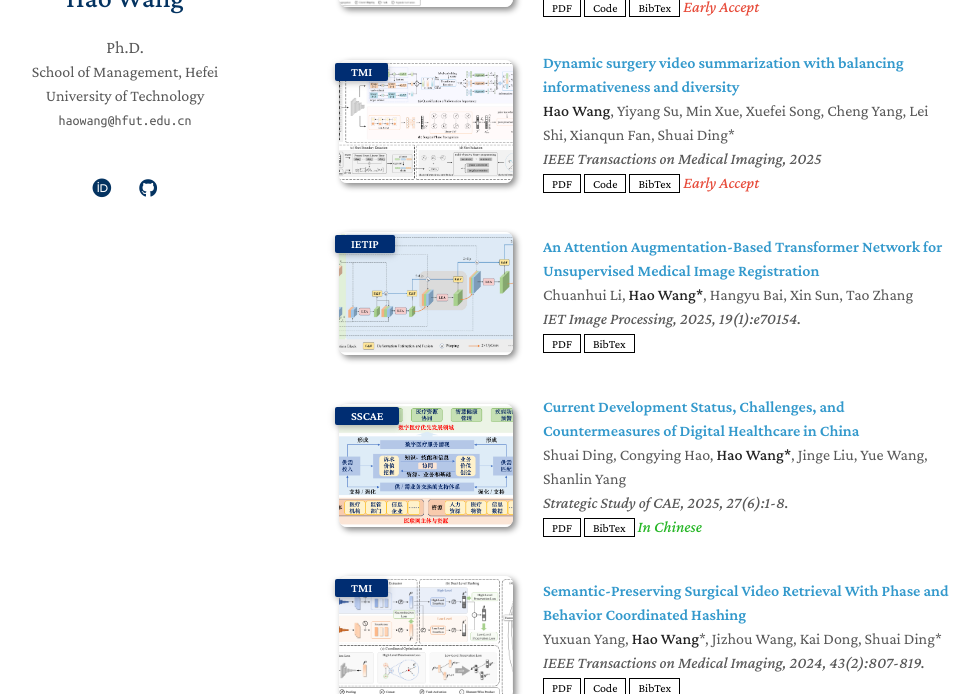
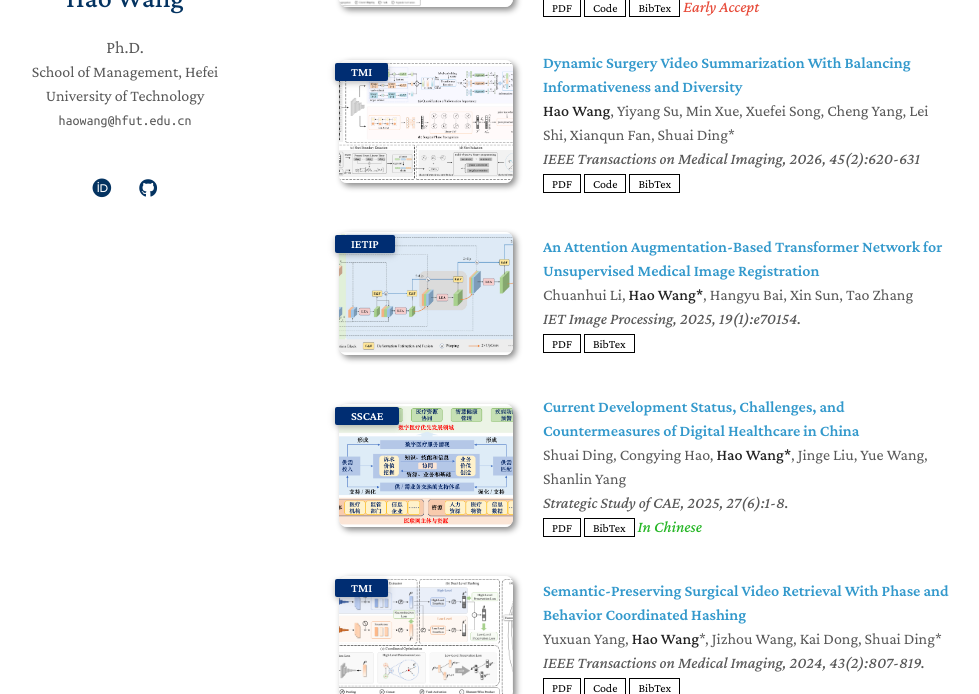
Before and after one commit to Waynehfut/waynehfut.github.io, a Jekyll site: the page built from index.md, in a window 1280 px wide and 900 px high, scrolled down 814 px, cut to the strip 206-900 px from the top of the window. Shown: the whole strip, without its empty margins (151-1130 px from the left). Built offline with Jekyll 4.4.1, drawn with Linux system fonts in a browser that asks for light colours; a style sheet for code colours, icons or effects is not loaded; our own code applies the rules of GitHub Pages for plain Markdown files.

Commit message:
update info

```diff
--- a/_data/publications.yml
+++ b/_data/publications.yml
@@ -10,15 +10,14 @@ main:
     image: ./assets/img/SMIL.png
     notes: Early Accept
 
-  - title: Dynamic surgery video summarization with balancing informativeness and diversity
+  - title: Dynamic Surgery Video Summarization With Balancing Informativeness and Diversity
     authors: <strong>Hao Wang</strong>, Yiyang Su, Min Xue, Xuefei Song, Cheng Yang, Lei Shi, Xianqun Fan, Shuai Ding*
     conference_short: TMI
-    conference: IEEE Transactions on Medical Imaging, 2025
+    conference: IEEE Transactions on Medical Imaging, 2026, 45(2):620-631
     pdf: https://ieeexplore.ieee.org/document/11150651/
     code: https://github.com/syypretend/DSVS
     bibtex: https://ieeexplore.ieee.org/document/11150651
     image: ./assets/img/DSVS.png
-    notes: Early Accept
 
   - title: An Attention Augmentation-Based Transformer Network for Unsupervised Medical Image Registration
     authors: Chuanhui Li, <strong>Hao Wang*</strong>, Hangyu Bai, Xin Sun, Tao Zhang
```
